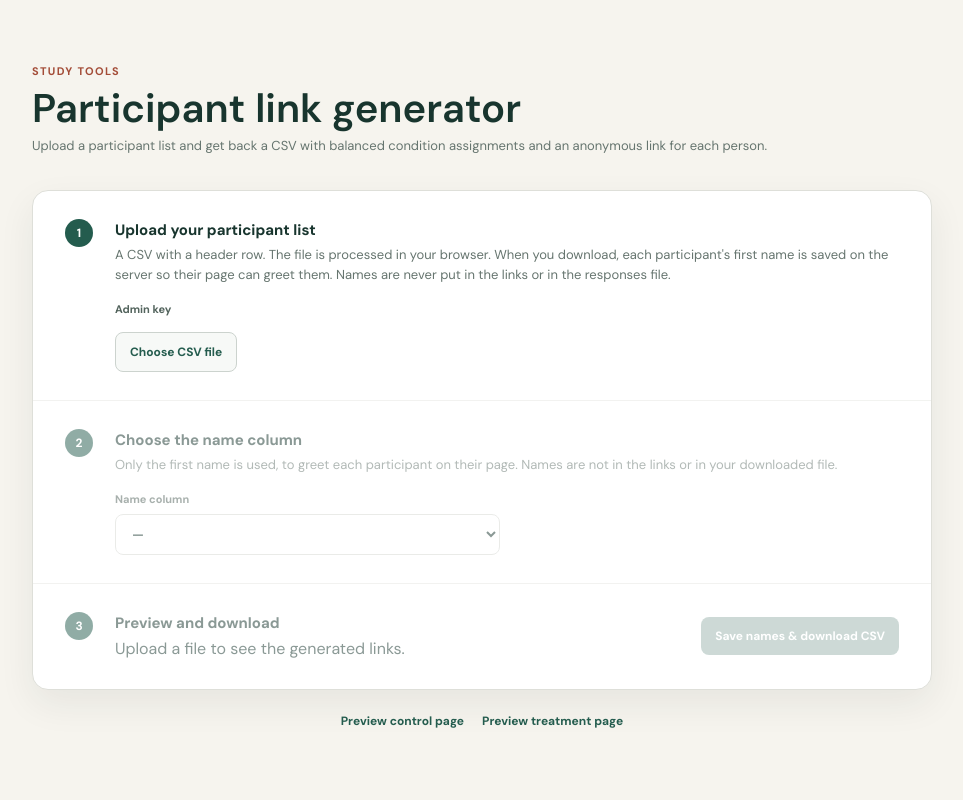
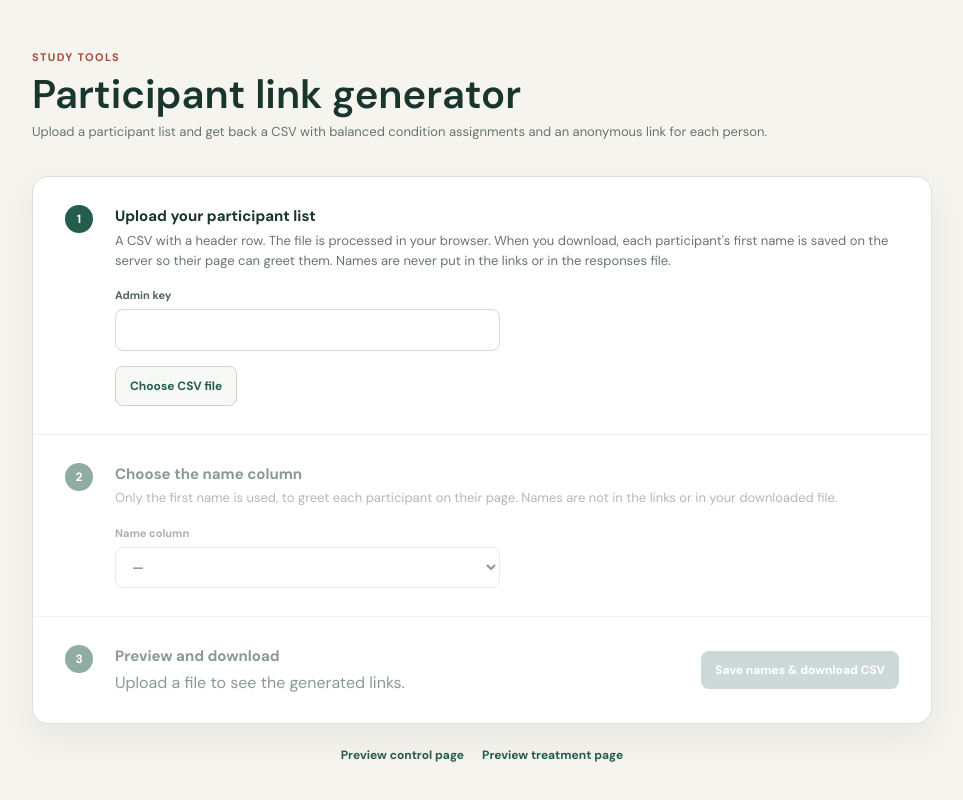
Before and after one commit to kkithome/time-management, a Next.js app: page / in a window 1280 px wide. Shown: the top 800 px of the page, without its empty margins (158-1121 px from the left). Built offline with nearby package versions, Linux system fonts and the light colour scheme.

Commit message:
please work

```diff
--- a/src/app/globals.css
+++ b/src/app/globals.css
@@ -224,7 +224,8 @@ button {
   font-weight: 700;
 }
 
-.configuration select {
+.configuration select,
+.configuration input {
   width: 100%;
   margin-top: 6px;
   padding: 10px 12px;
```
